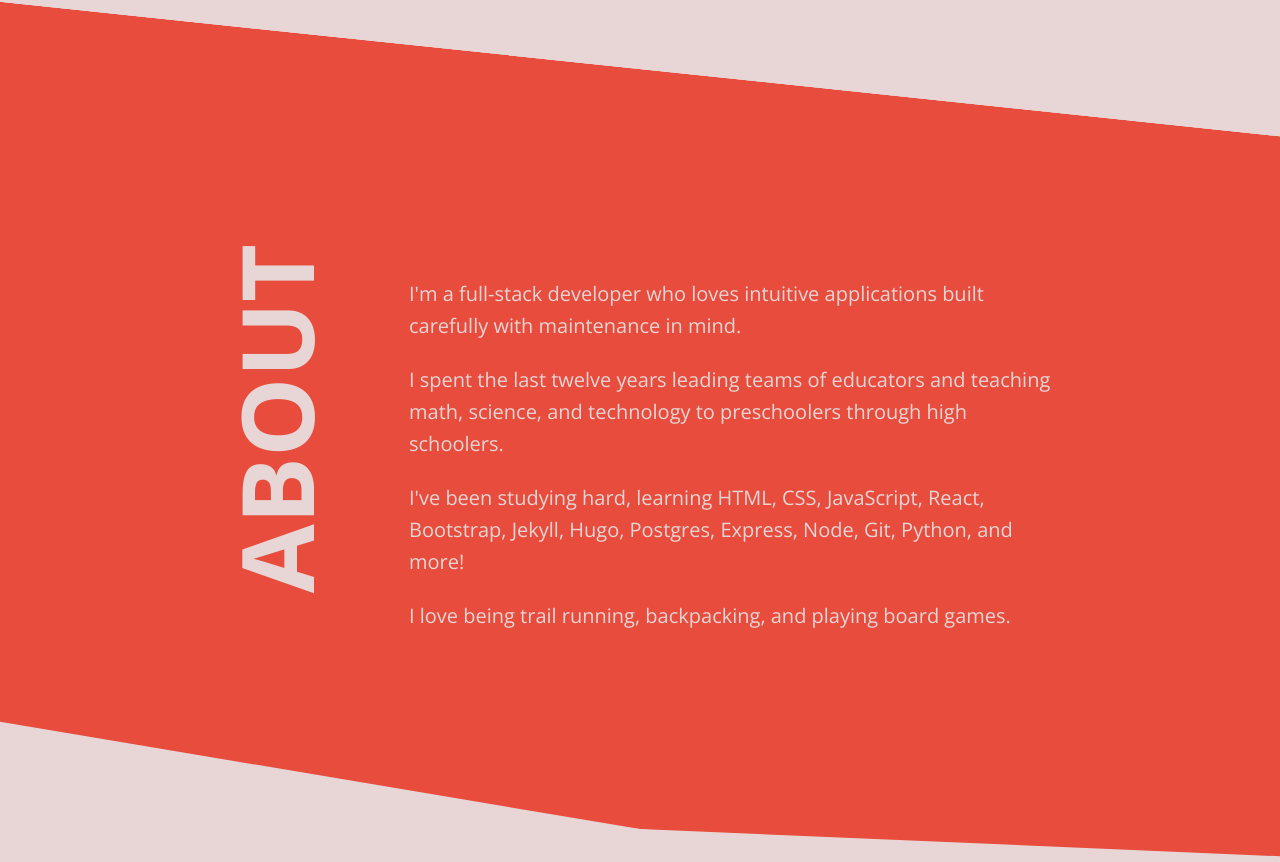
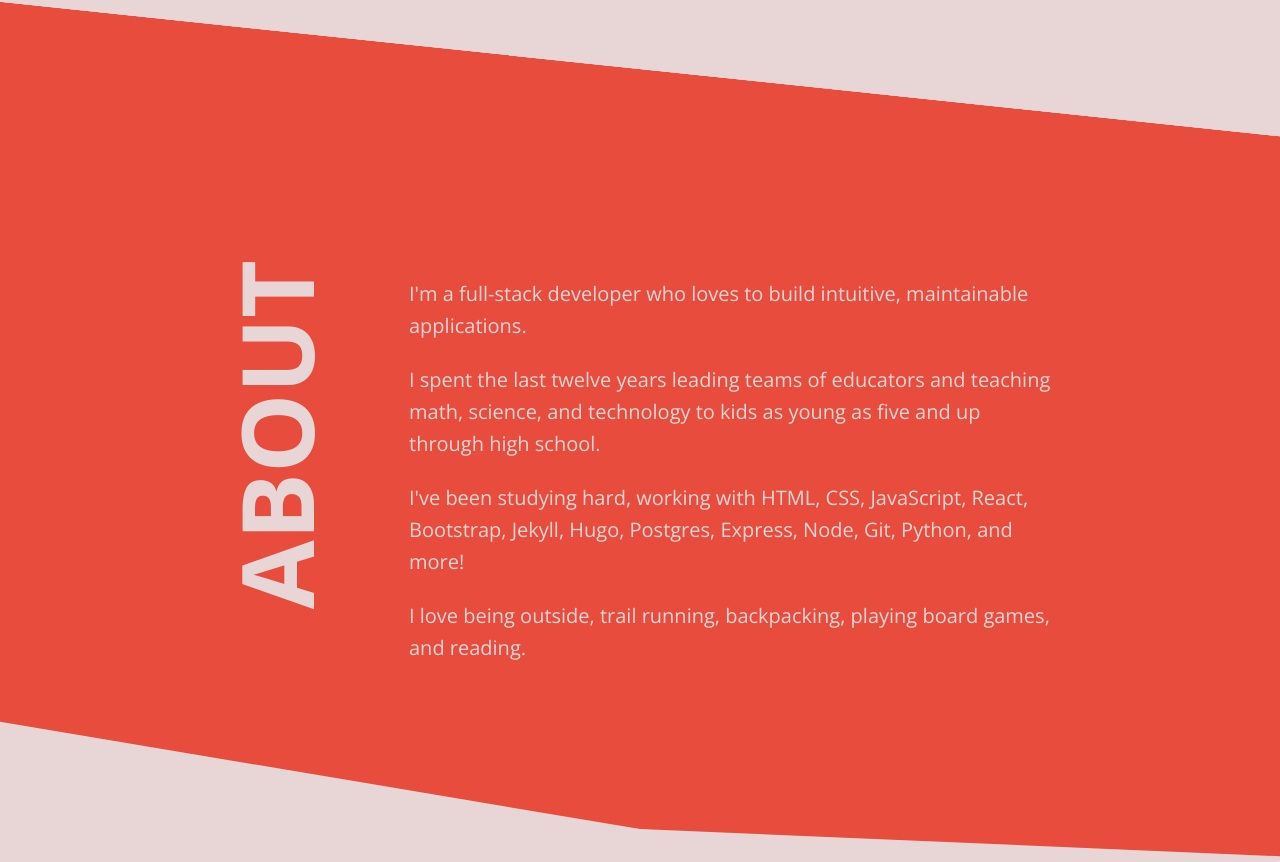
Before and after one commit to TylerAuer/old-portfolio-site, a website: page index.html in a window 1280 px wide. Shown: the part 1233-2095 px from the top of the page. Drawn offline with nearby package versions, Linux system fonts and the light colour scheme.

Commit message:
fix typos and improve language

```diff
--- a/index.html
+++ b/index.html
@@ -11,14 +11,14 @@
 </head>
 
 <body>
-  <nav class="nav">
+  <!-- <nav class="nav">
     <div class="nav__button">
 
     </div>
     <div class="nav__menu">
 
     </div>
-  </nav>
+  </nav> -->
 
   <main>
     <section class="section-hero">
@@ -108,7 +108,7 @@
           <a href="https://github.com/TylerAuer/blog" class="project__link">source</a>
         </div>
         <p class="project__description">Tutorials, how-tos, and reflections about web development. Custom built using a
-          static-site generator (Hugo) and with automatic builds and deployment using GitHub Actions.</p>
+          static-site generator and with automated building and deployment using GitHub Actions.</p>
         <div class="project__tag-list">
           <a href="https://github.com/features/actions" class="project__tag">GitHub Actions</a>
           <a href="https://gohugo.io/" class="project__tag">Hugo</a>
@@ -181,19 +181,19 @@
         <h2 class="about__title">About</h2>
         <div class="about__description">
           <p>
-            I'm a full-stack developer who loves intuitive applications built carefully with maintenance in mind.
+            I'm a full-stack developer who loves to build intuitive, maintainable applications.
           </p>
           <p>
-            I spent the last twelve years leading teams of educators and teaching math, science, and technology to
-            preschoolers through high
-            schoolers.
+            I spent the last twelve years leading teams of educators and teaching math, science, and technology to kids
+            as young as five and up through high school.
           </p>
           <p>
-            I've been studying hard, learning HTML, CSS, JavaScript, React, Bootstrap, Jekyll, Hugo, Postgres, Express,
+            I've been studying hard, working with HTML, CSS, JavaScript, React, Bootstrap, Jekyll, Hugo, Postgres,
+            Express,
             Node, Git, Python, and more!
           </p>
           <p>
-            I love being trail running, backpacking, and playing board games.
+            I love being outside, trail running, backpacking, playing board games, and reading.
           </p>
         </div>
       </div>
```
